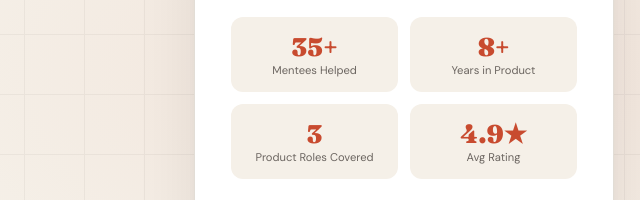
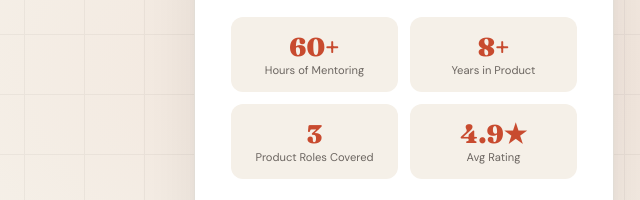
Before and after one commit to Sreenidhi16/break-into-productsn, a plain HTML site: page index.html in a window 1280 px wide. Shown: the part 347-547 px from the top of the page, 576-1216 px from the left. Drawn offline with Linux system fonts and the light colour scheme.

Commit message:
Update index.html

```diff
--- a/index.html
+++ b/index.html
@@ -1038,8 +1038,8 @@
       <p class="role">Senior Product Manager · 8+ Years in Product · Verified on Preplaced</p>
       <div class="stats">
         <div class="stat-box">
-          <span class="num">35+</span>
-          <span class="label">Mentees Helped</span>
+          <span class="num">60+</span>
+          <span class="label">Hours of Mentoring</span>
         </div>
         <div class="stat-box">
           <span class="num">8+</span>
```
